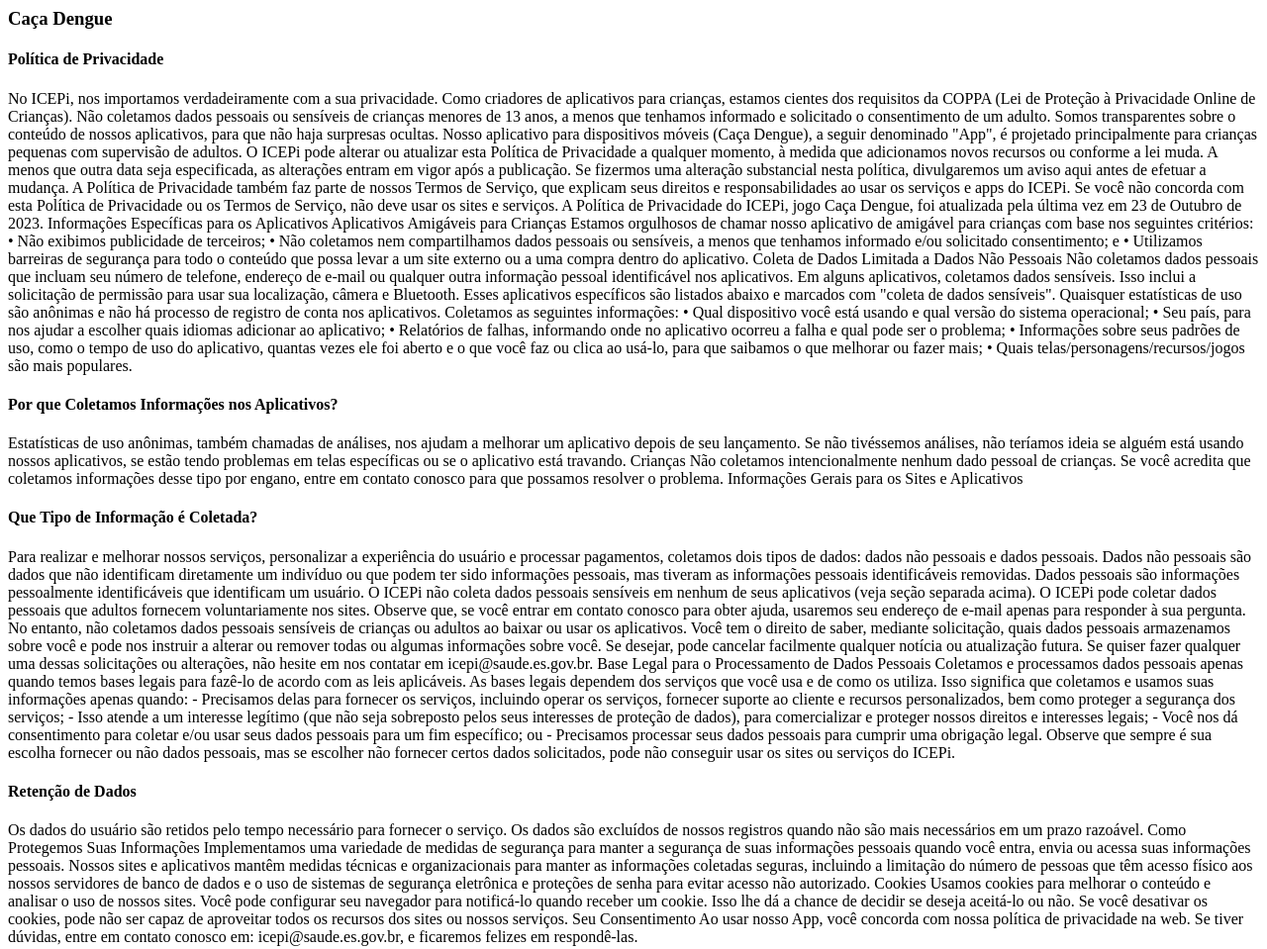
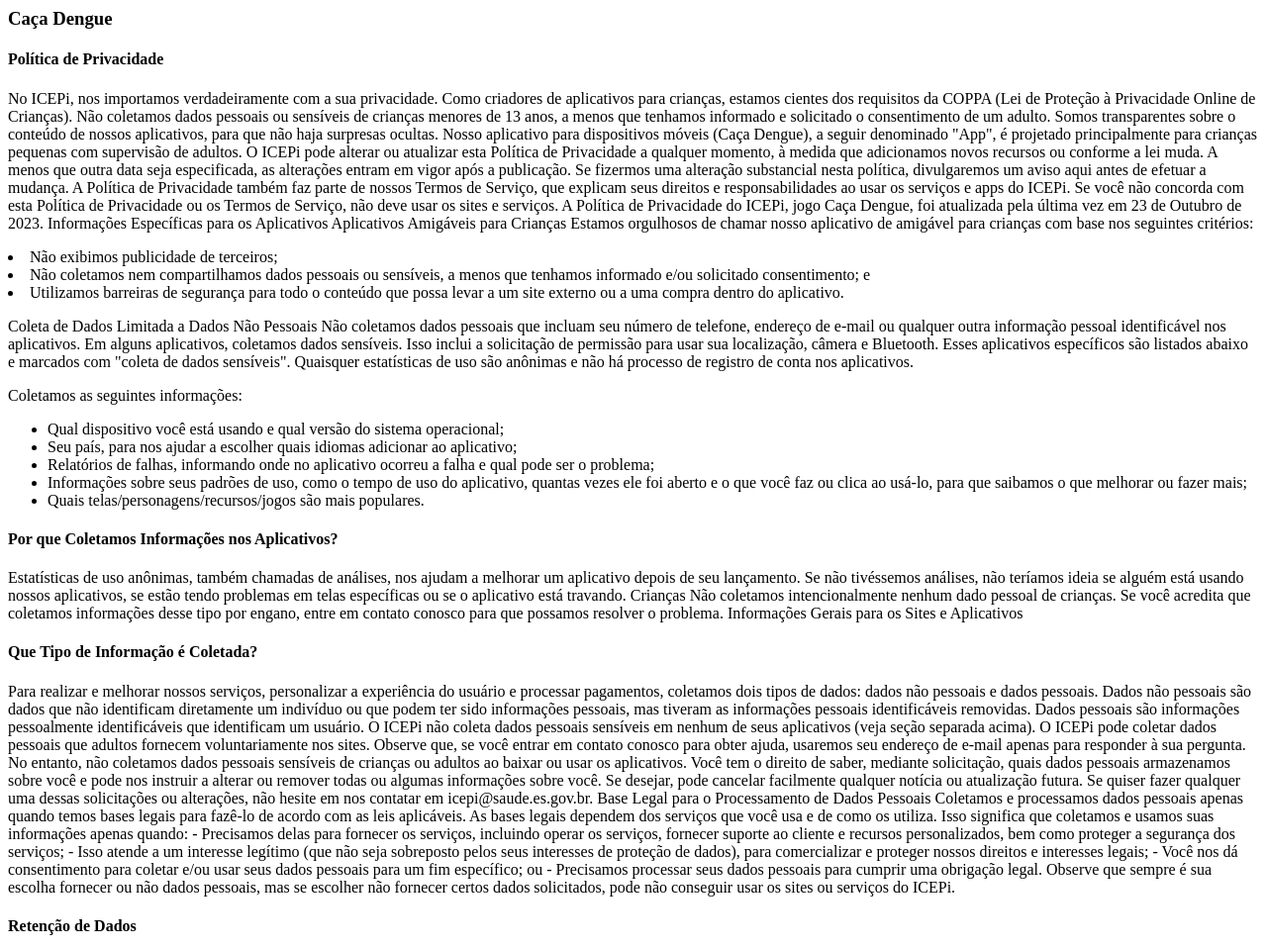
Before and after one commit to ericsouza-sesa/ericsouza-sesa.github.io, a plain HTML site: page politica_privacidade/index.html in a window 1280 px wide. Shown: the top 959 px of the page at 99% size. Drawn offline with Linux system fonts and the light colour scheme.

Commit message:
Update index.html

```diff
--- a/politica_privacidade/index.html
+++ b/politica_privacidade/index.html
@@ -8,25 +8,32 @@ A Política de Privacidade do ICEPi, jogo Caça Dengue, foi atualizada pela últ
 Informações Específicas para os Aplicativos
 Aplicativos Amigáveis para Crianças
 Estamos orgulhosos de chamar nosso aplicativo de amigável para crianças com base nos seguintes critérios:
-• Não exibimos publicidade de terceiros;
-• Não coletamos nem compartilhamos dados pessoais ou sensíveis, a menos que tenhamos informado e/ou solicitado consentimento; e
-• Utilizamos barreiras de segurança para todo o conteúdo que possa levar a um site externo ou a uma compra dentro do aplicativo.
+</p>
+<li>Não exibimos publicidade de terceiros;</li>
+<li>Não coletamos nem compartilhamos dados pessoais ou sensíveis, a menos que tenhamos informado e/ou solicitado consentimento; e</li>
+<li>Utilizamos barreiras de segurança para todo o conteúdo que possa levar a um site externo ou a uma compra dentro do aplicativo.</li>
+</ul>
+<p>
 Coleta de Dados Limitada a Dados Não Pessoais
 Não coletamos dados pessoais que incluam seu número de telefone, endereço de e-mail ou qualquer outra informação pessoal identificável nos aplicativos. Em alguns aplicativos, coletamos dados sensíveis. Isso inclui a solicitação de permissão para usar sua localização, câmera e Bluetooth. Esses aplicativos específicos são listados abaixo e marcados com "coleta de dados sensíveis".
 Quaisquer estatísticas de uso são anônimas e não há processo de registro de conta nos aplicativos.
-Coletamos as seguintes informações:
-• Qual dispositivo você está usando e qual versão do sistema operacional;
-• Seu país, para nos ajudar a escolher quais idiomas adicionar ao aplicativo;
-• Relatórios de falhas, informando onde no aplicativo ocorreu a falha e qual pode ser o problema;
-• Informações sobre seus padrões de uso, como o tempo de uso do aplicativo, quantas vezes ele foi aberto e o que você faz ou clica ao usá-lo, para que saibamos o que melhorar ou fazer mais;
-• Quais telas/personagens/recursos/jogos são mais populares.
 </p>
+<p>
+Coletamos as seguintes informações:</p>
+<ul>
+<li>Qual dispositivo você está usando e qual versão do sistema operacional;</li>
+<li>Seu país, para nos ajudar a escolher quais idiomas adicionar ao aplicativo;</li>
+<li>Relatórios de falhas, informando onde no aplicativo ocorreu a falha e qual pode ser o problema;</li>
+<li>Informações sobre seus padrões de uso, como o tempo de uso do aplicativo, quantas vezes ele foi aberto e o que você faz ou clica ao usá-lo, para que saibamos o que melhorar ou fazer mais;</li>
+<li>Quais telas/personagens/recursos/jogos são mais populares.</li>
+</ul>
 <h4>Por que Coletamos Informações nos Aplicativos?</h4>
 <p>Estatísticas de uso anônimas, também chamadas de análises, nos ajudam a melhorar um aplicativo depois de seu lançamento. Se não tivéssemos análises, não teríamos ideia se alguém está usando nossos aplicativos, se estão tendo problemas em telas específicas ou se o aplicativo está travando.
 Crianças
 Não coletamos intencionalmente nenhum dado pessoal de crianças. Se você acredita que coletamos informações desse tipo por engano, entre em contato conosco para que possamos resolver o problema.
 Informações Gerais para os Sites e Aplicativos
 <h4>Que Tipo de Informação é Coletada?</h4>
+<p>
 Para realizar e melhorar nossos serviços, personalizar a experiência do usuário e processar pagamentos, coletamos dois tipos de dados: dados não pessoais e dados pessoais.
 Dados não pessoais são dados que não identificam diretamente um indivíduo ou que podem ter sido informações pessoais, mas tiveram as informações pessoais identificáveis removidas.
 Dados pessoais são informações pessoalmente identificáveis que identificam um usuário. O ICEPi não coleta dados pessoais sensíveis em nenhum de seus aplicativos (veja seção separada acima). O ICEPi pode coletar dados pessoais que adultos fornecem voluntariamente nos sites.
```
